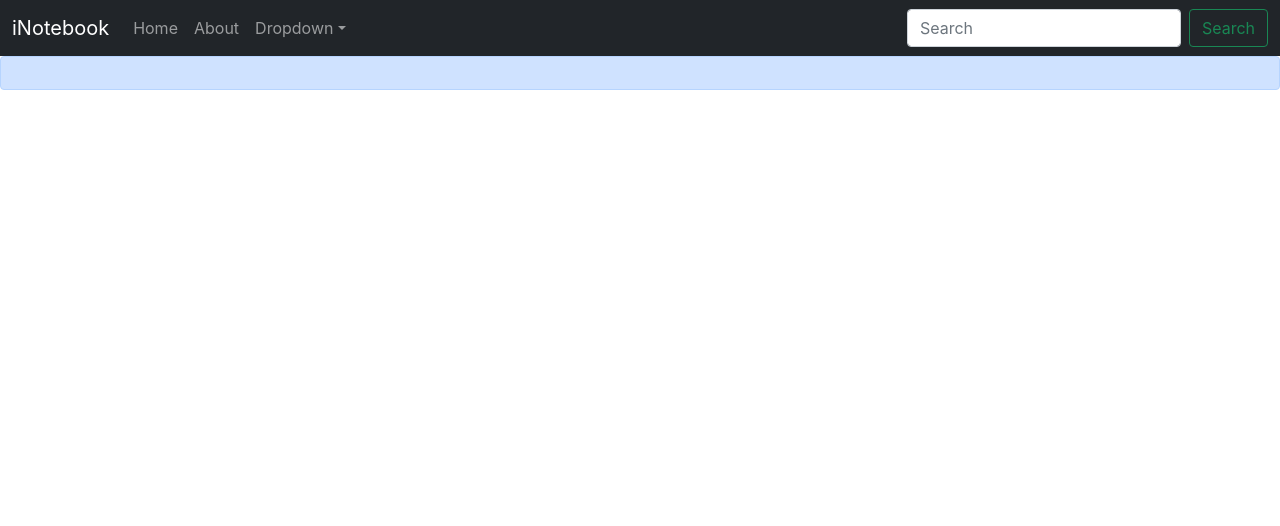
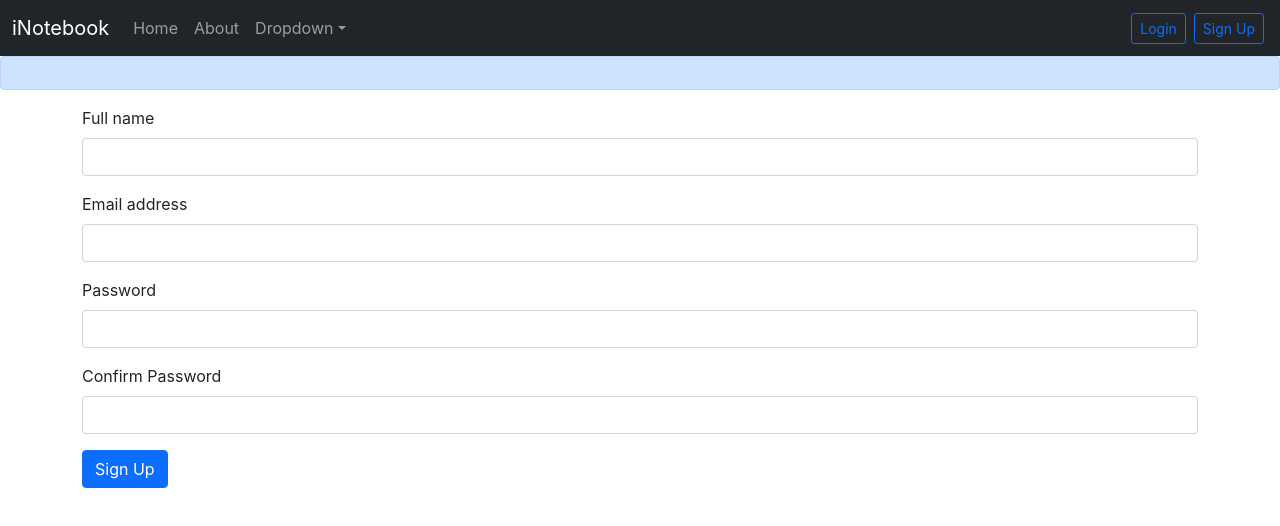
Before and after one commit to ankitjangir01/CWH-inotebook-frontend, a React (Create React App) app: page /signup in a window 1280 px wide. Shown: the top 526 px of the page. Built offline with nearby package versions, Linux system fonts and the light colour scheme.

Commit message:
login and signup functionality added

```diff
--- a/src/App.js
+++ b/src/App.js
@@ -5,6 +5,8 @@ import Home from './components/Home';
 import About from './components/About';
 import NoteState from './context/notes/NoteState';
 import Alert from './components/Alert';
+import Login from './components/Login';
+import Signup from './components/Signup';
 
 function App() {
   return (
@@ -16,9 +18,11 @@ function App() {
           <Routes>
             <Route exact path='/' element={<Home />} />
             <Route exact path='/about' element={<About />} />
+            <Route exact path='/login' element={<Login />} />
+            <Route exact path='/signup' element={<Signup />} />
           </Routes>
         </div>
-        </NoteState>
+      </NoteState>
     </>
   );
 }
--- /dev/null
+++ b/src/components/Login.js
@@ -0,0 +1,51 @@
+import React, { useState } from 'react';
+import { useNavigate } from 'react-router-dom';
+const host = "http://localhost:5000";
+
+const Login = () => {
+
+    const [credentials, setCredentials] = useState({ email: "", password: "" });
+    let navigate = useNavigate();   //react-router-dom useNavigate hook to redirect to pages
+
+    const handleLoginBtn = async (e) => {
+        e.preventDefault();
+        //api call to login
+        const response = await fetch(`${host}/api/auth/login`, {
+            method: 'POST',
+            headers: {
+                'content-type': 'application/json',
+            },
+            body: JSON.stringify({ email: credentials.email, password: credentials.password })
+        });
+        let json = await response.json();
+        if (json.success) {
+            //if login success then save the auth token and redirect
+            localStorage.setItem('authtoken', json.authtoken);
+            navigate('/', { replace: true });     //navigate to '/', replace true replaces the page with specified one, it means we can not go back to login page
+        }
+        else alert("invlid cre")
+    }
+
+    const onChange = (e) => {
+        setCredentials({ ...credentials, [e.target.name]: e.target.value })
+    }
+
+    return (
+        <div>
+            {/* login form */}
+            <form onSubmit={handleLoginBtn}>
+                <div className="mb-3">
+                    <label htmlFor="email" className="form-label">Email address</label>
+                    <input type="email" name="email" className="form-control" id="email" onChange={onChange} value={credentials.email} aria-describedby="emailHelp" />
+                </div>
+                <div className="mb-3">
+                    <label htmlFor="password" className="form-label">Password</label>
+                    <input type="password" name="password" className="form-control" id="password" onChange={onChange} value={credentials.password} />
+                </div>
+                <button type="submit" className="btn btn-primary">Login</button>
+            </form>
+        </div>
+    )
+}
+
+export default Login
--- a/src/components/Navbar.js
+++ b/src/components/Navbar.js
@@ -34,8 +34,8 @@ const Navbar = () => {
               </li>
             </ul>
             <form className="d-flex">
-              <input className="form-control me-2" type="search" placeholder="Search" aria-label="Search" />
-              <button className="btn btn-outline-success" type="submit">Search</button>
+              <Link type="button" to='/login' className="btn btn-outline-primary mx-1 btn-sm">Login</Link>
+              <Link type="button" to='/signup' className="btn btn-outline-primary mx-1 btn-sm">Sign Up</Link>
             </form>
           </div>
         </div>
--- /dev/null
+++ b/src/components/Signup.js
@@ -0,0 +1,58 @@
+import React, { useState } from 'react';
+import { useNavigate } from 'react-router-dom';
+const host = "http://localhost:5000";
+
+const Signup = () => {
+
+    const [credentials, setCredentials] = useState({ name: "", email: "", password: "" });
+    const navigate = useNavigate();
+
+    const onChange = (event) => {
+        setCredentials({ ...credentials, [event.target.name]: event.target.value });
+    }
+
+    const handleSignupBtn = async (e) => {
+        e.preventDefault();
+        //hit the api for creating new user
+        const response = await fetch(`${host}/api/auth/createuser`, {
+            method: 'POST',
+            headers: {
+                'content-type': 'application/json',
+            },
+            body: JSON.stringify({ name: credentials.name, email: credentials.email, password: credentials.password }),
+        });
+        let json = await response.json();
+        if (json.success) {
+            navigate('/', { replace: true });
+        }
+        else {
+            console.log("sign up failed");
+        }
+    }
+
+    return (
+        <div>
+            <form onSubmit={handleSignupBtn}>
+                <div className="mb-3">
+                    <label htmlFor="name" className="form-label">Full name</label>
+                    <input type="text" name="name" className="form-control" id="name" onChange={onChange} value={credentials.name} minLength={3} required />
+                </div>
+                <div className="mb-3">
+                    <label htmlFor="email" className="form-label">Email address</label>
+                    <input type="email" name="email" className="form-control" id="email" onChange={onChange} value={credentials.email} aria-describedby="emailHelp" required />
+                </div>
+                <div className="mb-3">
+                    <label htmlFor="password" className="form-label">Password</label>
+                    <input type="password" name="password" className="form-control" id="password" onChange={onChange} value={credentials.password} minLength={5} required />
+                </div>
+                <div className="mb-3">
+                    <label htmlFor="cpassword" className="form-label">Confirm Password</label>
+                    <input type="password" name="cpassword" className="form-control" id="cpassword" onChange={onChange} required />
+                </div>
+                <button type="submit" className="btn btn-primary">Sign Up</button>
+            </form>
+        </div>
+    )
+}
+
+export default Signup
```
